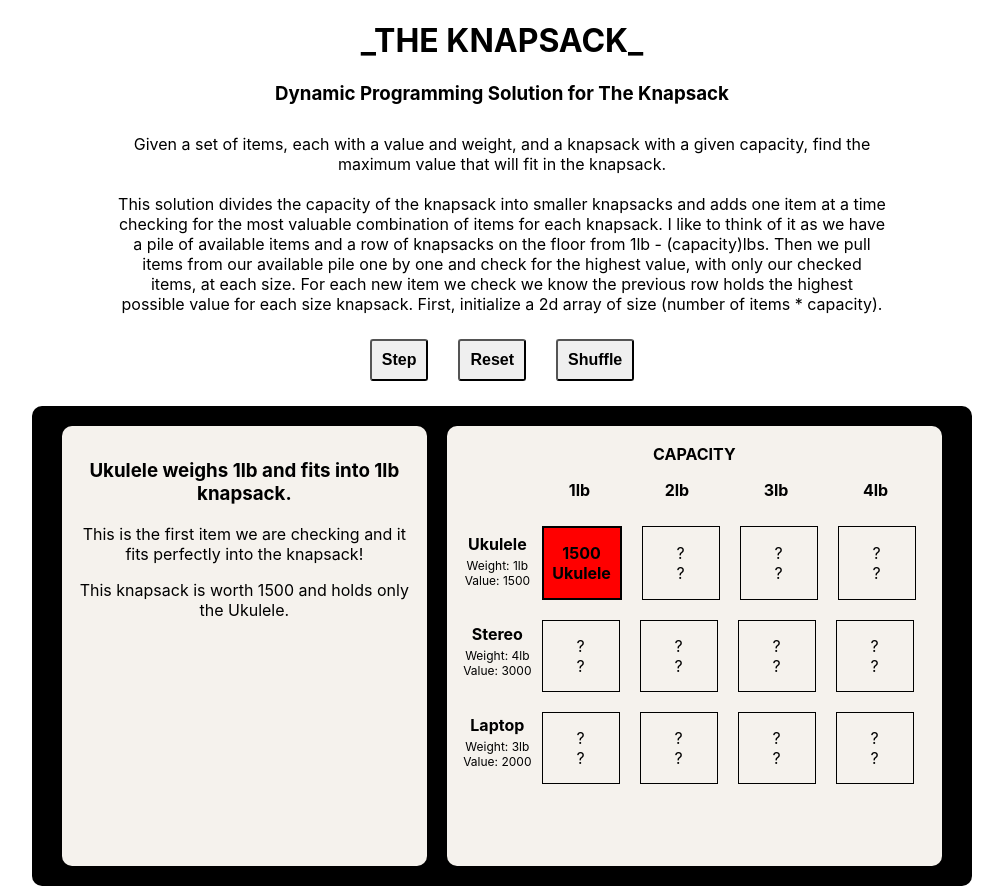
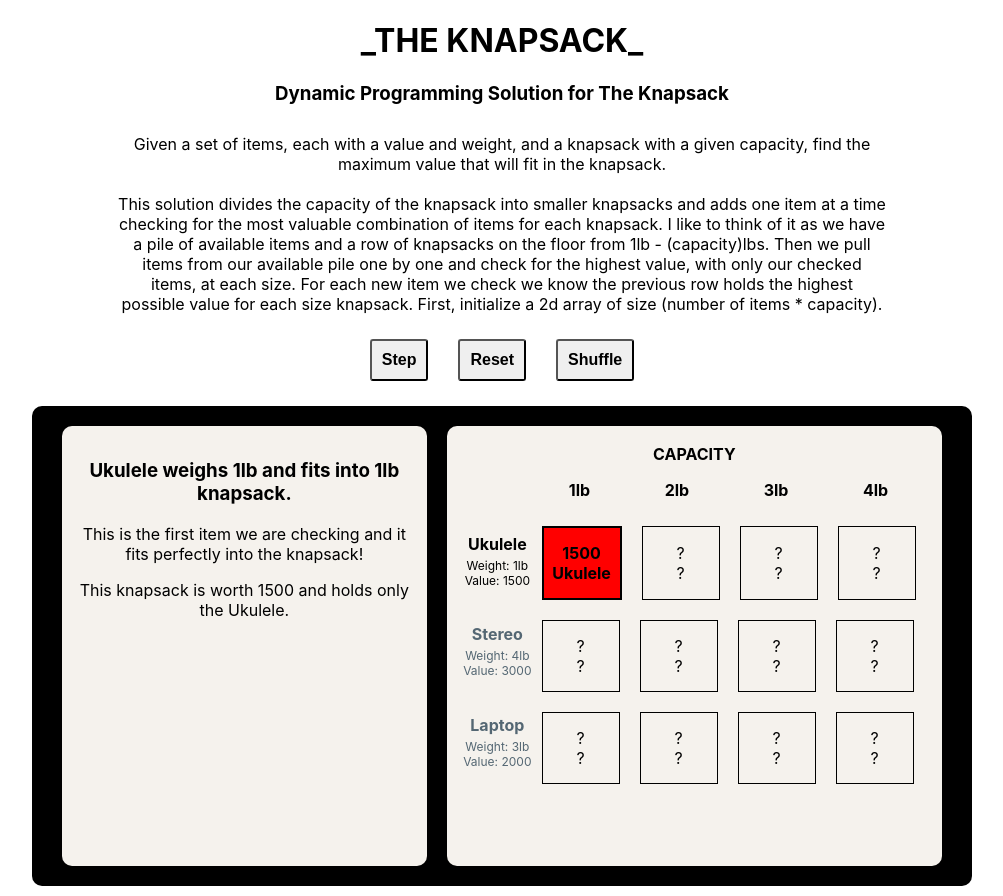
Before and after one commit to BrannanC/react_knapsack, a React (Create React App) app: page / in a window 1280 px wide. Shown: the whole page, without its empty margins (138-1141 px from the left). Built offline with nearby package versions, Linux system fonts and the light colour scheme.

Commit message:
Items geyed out until checked

```diff
--- a/src/Knapsack.jsx
+++ b/src/Knapsack.jsx
@@ -27,6 +27,11 @@ const items_style = {
 
 const single_item = {
   margin: "5px 0"
+};
+
+const grey_item_style = {
+  ...single_item,
+  color: "#546773"
 };
 
 const items_grid_container = {
@@ -445,7 +450,10 @@ function Knapsack() {
             <div style={items_grid_container}>
               <div style={items_style}>
                 {state.items.map((x, i) => (
-                  <div style={single_item} key={`items ${i}`}>
+                  <div
+                    style={i > state.item_i ? grey_item_style : single_item}
+                    key={`items ${i}`}
+                  >
                     <p style={big_p}>{x.name}</p>
                     <p style={small_p}>Weight: {x.cost}lb</p>
                     <p style={small_p}>Value: {x.val}</p>
```
